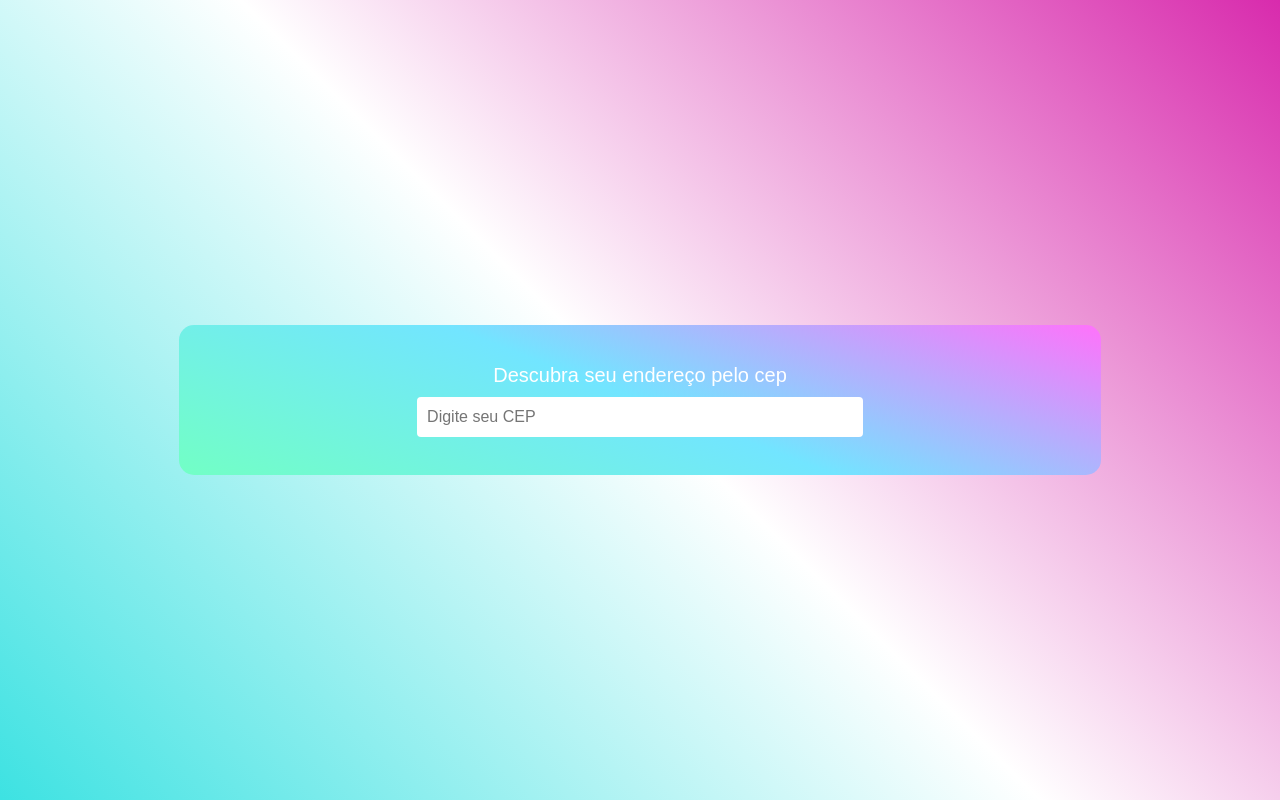
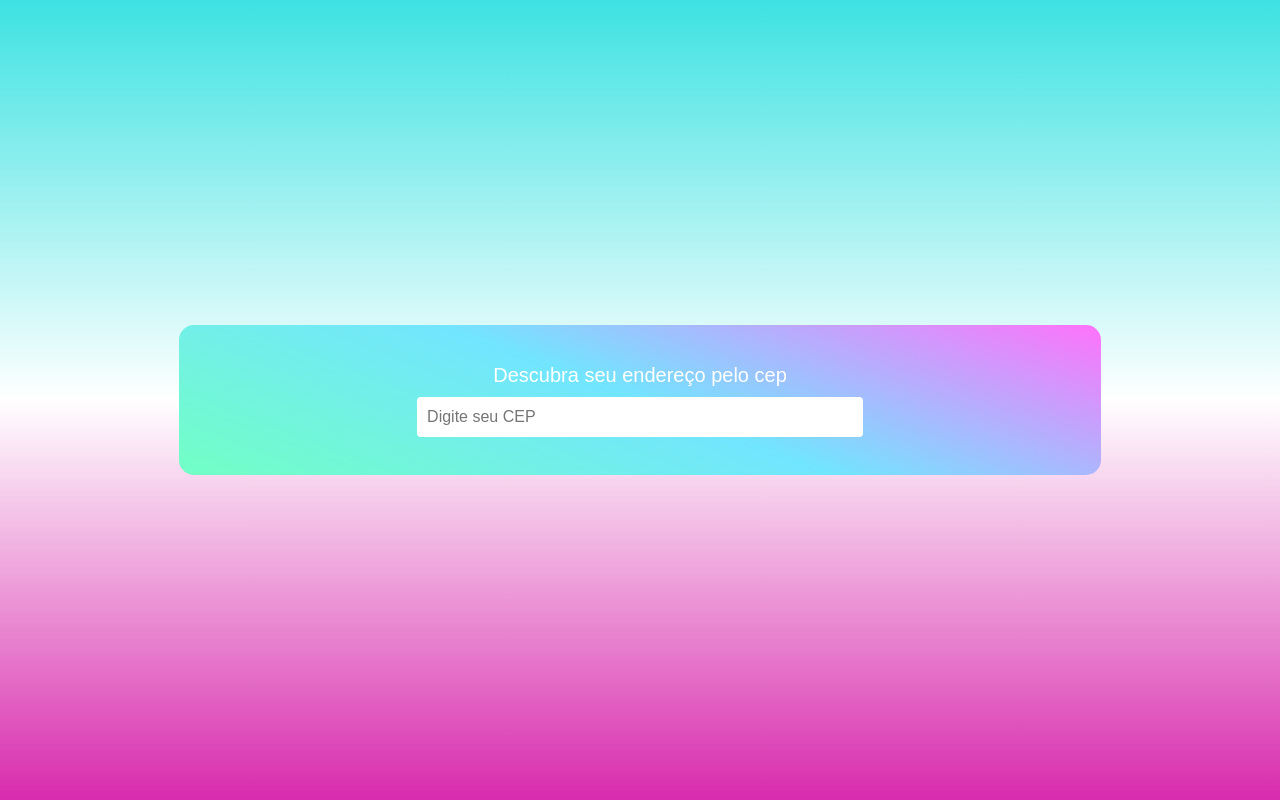
Before and after one commit to Calebe-Xavier-Developer/ceplyzer.io, a React (Create React App) app: page / in a window 1280 px wide. Built offline with nearby package versions, Linux system fonts and the light colour scheme.

Commit message:
Update global.ts

```diff
--- a/src/styles/global.ts
+++ b/src/styles/global.ts
@@ -14,9 +14,8 @@ export default createGlobalStyle`
     width: 100vw;
     height: 100vh;
 
-    background: linear-gradient(45deg, #3de2e2, white, #d82bad);
+    background: linear-gradient(180deg, #3de2e2, white, #d82bad);
     font-size: 20px;
-    color: #333;
 
     font-family: sans-serif;
     -webkit-font-smoothing: antialiased;
```
